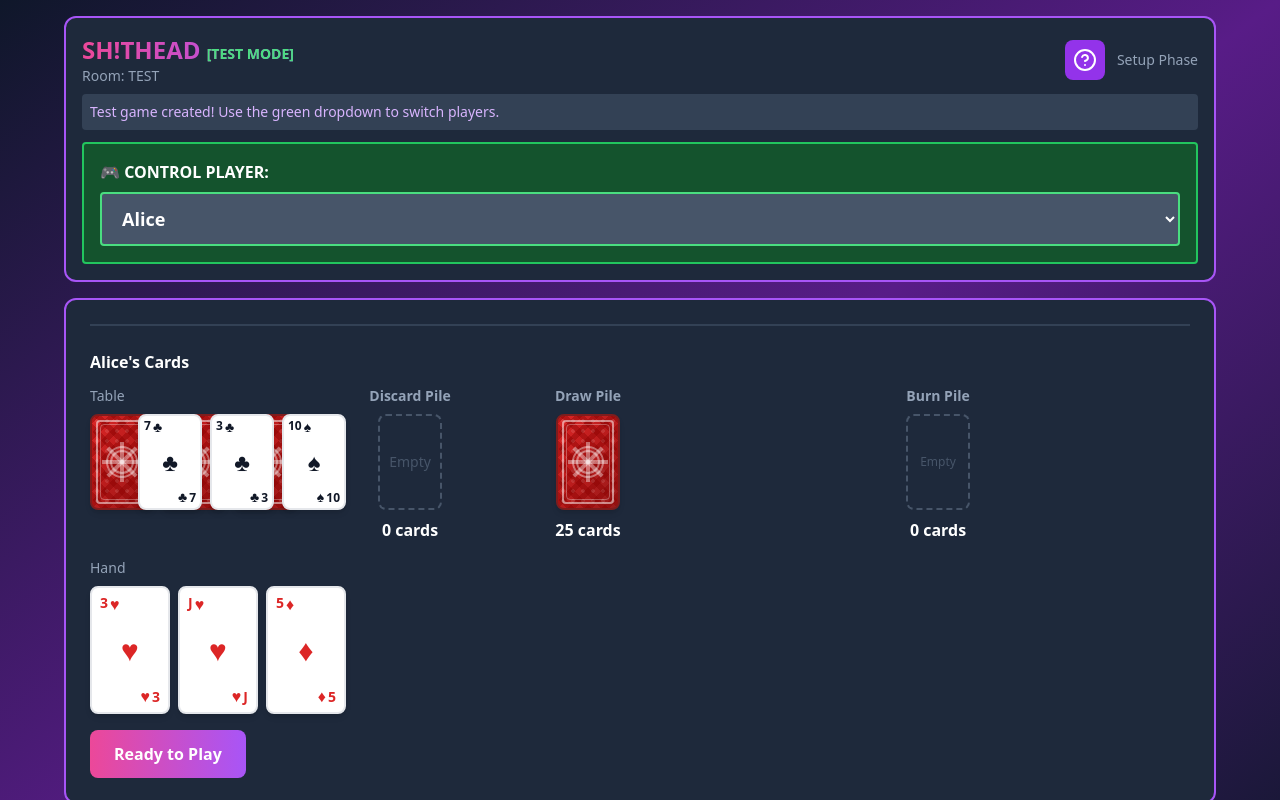
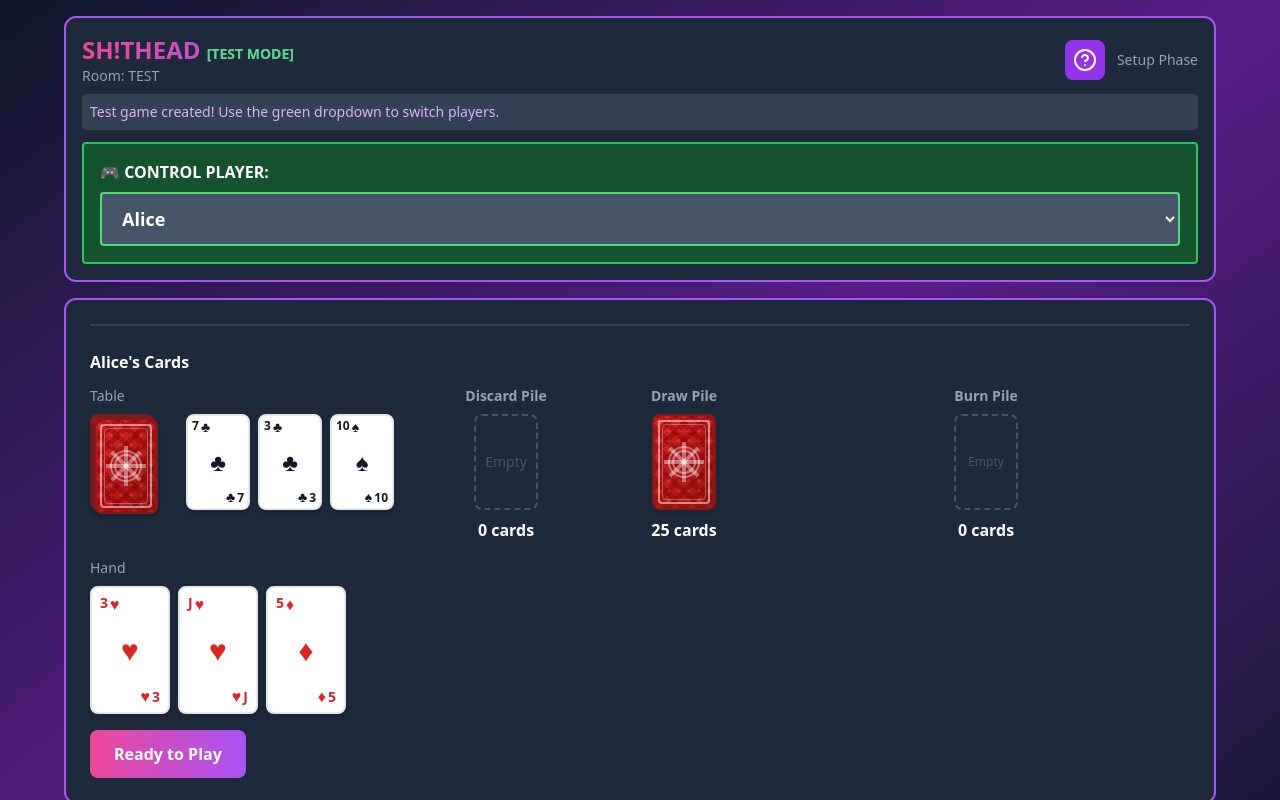
Before and after one commit to Swissola/sh_thead-game, a React (Vite) app: page / in a window 1280 px wide. Both pictures are taken after a click on the button "Test Mode (3 Players)". Shown: the top 800 px of the page. Built offline with nearby package versions, Linux system fonts and the light colour scheme.

Commit message:
Improve Table layout with stacked face-down cards positioned beneath face-up cards

```diff
--- a/src/App.tsx
+++ b/src/App.tsx
@@ -1256,12 +1256,21 @@ export default function ShitheadGame() {
                     <div className="space-y-4">
                       <div>
                         <p className="text-slate-400 text-sm mb-2">Table</p>
-                        <div className="relative h-32 flex items-start">
-                          {/* Face Down cards - offset to left and underneath */}
-                          <div className="absolute left-0 top-0 flex gap-2 z-0">
+                        <div className="flex items-start gap-4">
+                          {/* Face Down cards stack */}
+                          {currentPlayer.faceDown.length > 0 && (
+                            <div className="relative" style={{ width: '80px', height: '128px' }}>
                               {currentPlayer.faceDown.map((card, i) => (
+                                <div
+                                  key={`faceDown-${i}`}
+                                  className="absolute"
+                                  style={{
+                                    left: `${i * 2}px`,
+                                    top: `${i * 2}px`,
+                                    zIndex: i,
+                                  }}
+                                >
                                   <Card
-                                key={`faceDown-${i}`}
                                     card={card}
                                     faceDown
                                     small
@@ -1281,11 +1290,13 @@ export default function ShitheadGame() {
                                       }
                                     }}
                                   />
+                                </div>
                               ))}
                             </div>
-
-                          {/* Face Up cards - on top, offset right */}
-                          <div className="relative left-12 flex gap-2 z-10">
+                          )}
+
+                          {/* Face Up cards */}
+                          <div className="flex gap-2 flex-wrap">
                             {currentPlayer.faceUp.map((card, i) => {
                               // Check if we can select face-up cards alongside hand cards
                               const deckEmpty = gameState.deck.length === 0;
```
Also changed, not shown: 1 other file (tests, documents, lock files or other folders). Lines whose indentation alone changed are shown as unchanged.
